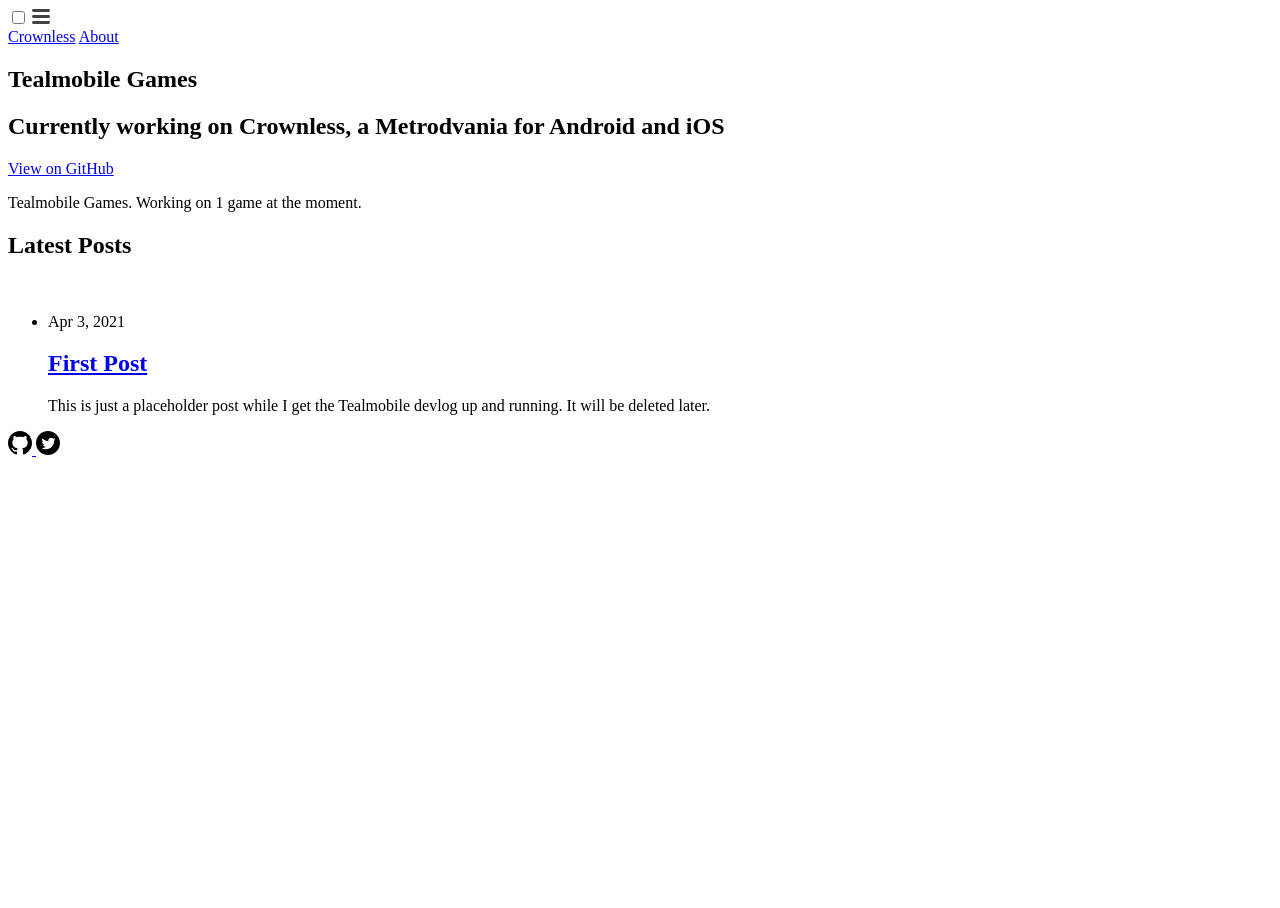
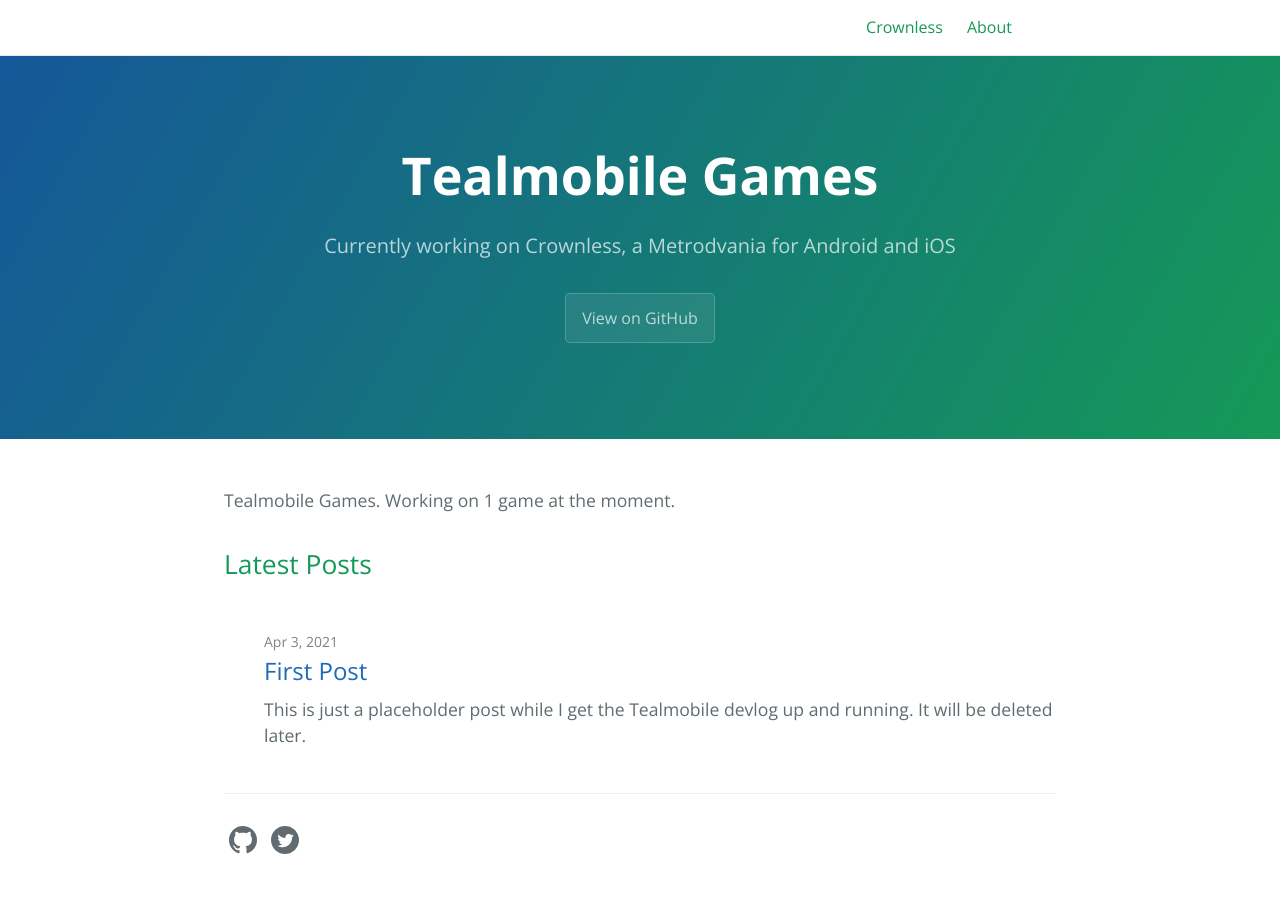
Before and after one commit to nequals30/tealmobile, a Jekyll site: the page built from index.md, in a window 1280 px wide. Built offline with Jekyll 4.4.1, drawn with Linux system fonts in a browser that asks for light colours.

Commit message:
is this how this works?

```diff
--- a/_config.yml
+++ b/_config.yml
@@ -3,7 +3,7 @@
 show_downloads: false
 
 #baseurl: "" # change this to the subpath of your site, e.g. /blog. Leave it empty if you don't need it.
-url: "https://nequals30.github.io/tealmobile" # change this to the base hostname & protocol for your site
+url: "https://nequals30.github.io/" # change this to the base hostname & protocol for your site
 
 # cayman-blog date format
 # refer to http://shopify.github.io/liquid/filters/date/ if you want to customize this
```
